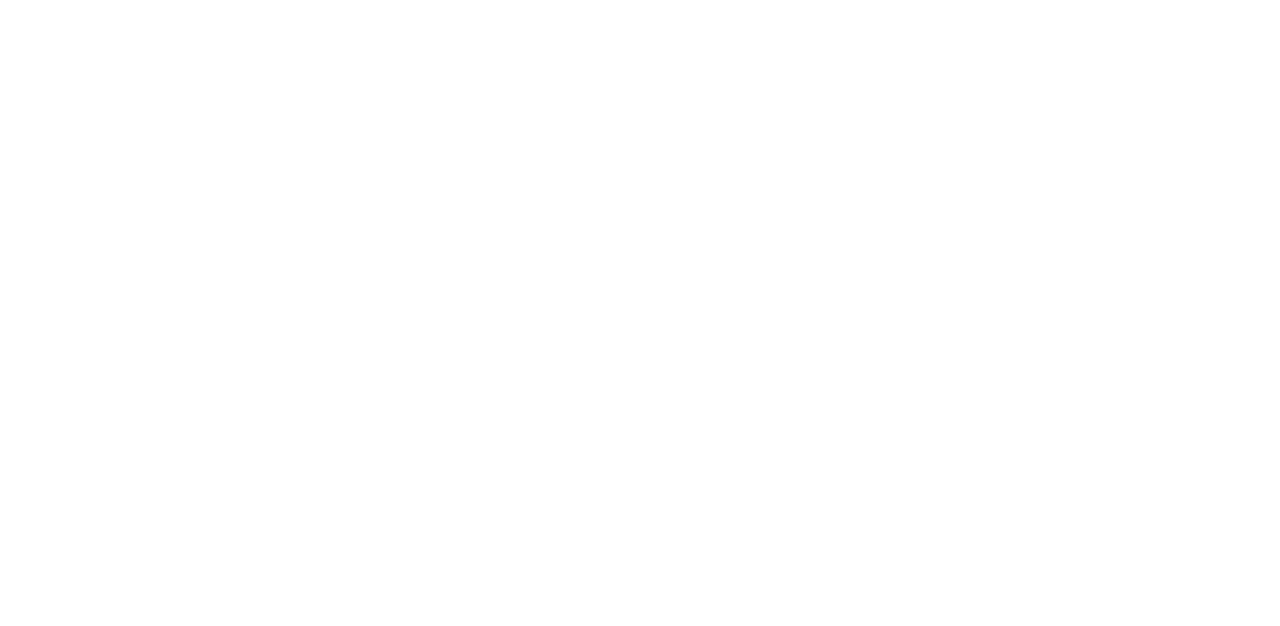
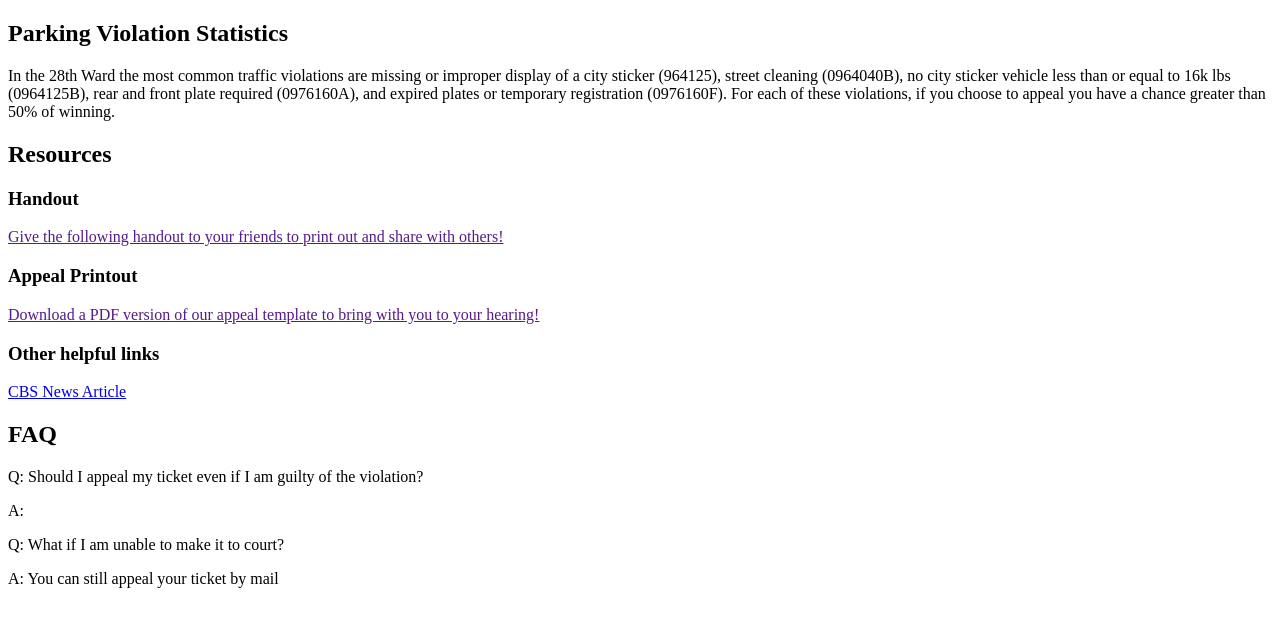
Before and after one commit to bedhededdy/COM421FINAL, a plain HTML site: page index.html in a window 1280 px wide. Drawn offline with Linux system fonts and the light colour scheme.

Commit message:
end period 4/28

```diff
--- a/index.html
+++ b/index.html
@@ -7,11 +7,23 @@
 
     <body>
         <section id="statistics">
+           <h2>Parking Violation Statistics</h2>
+           <p>In the 28th Ward the most common traffic violations are missing or improper display of a city sticker (964125),
+               street cleaning (0964040B), no city sticker vehicle less than or equal to 16k lbs (0964125B), rear and front plate required (0976160A), and expired plates or temporary registration (0976160F). For each of these violations, if you choose to appeal you have a chance greater than 50% of winning.
+           </p>
 
         </section>
 
         <section id="resources">
+            <h2>Resources</h2>
+            <h3>Handout</h3>
+            <a href="">Give the following handout to your friends to print out and share with others!</a>
 
+            <h3>Appeal Printout</h3>
+            <a href="" target="_blank">Download a PDF version of our appeal template to bring with you to your hearing!</a>
+
+            <h3>Other helpful links</h3>
+            <a href="https://www.cbsnews.com/chicago/news/parking-tickets-contest-administrative-hearing-challenge/">CBS News Article</a>
         </section>
 
         <section id="guide">
@@ -21,5 +33,15 @@
         <section id="appeal">
 
         </section>
+
+        <section id="FAQ">
+            <h2>FAQ</h2>
+            <p>Q: Should I appeal my ticket even if I am guilty of the violation?</p>
+            <p>A: </p>
+
+            <p>Q: What if I am unable to make it to court?</p>
+            <p>A: You can still appeal your ticket by mail</p>
+
+        </section>
     </body>
 </html>
```
